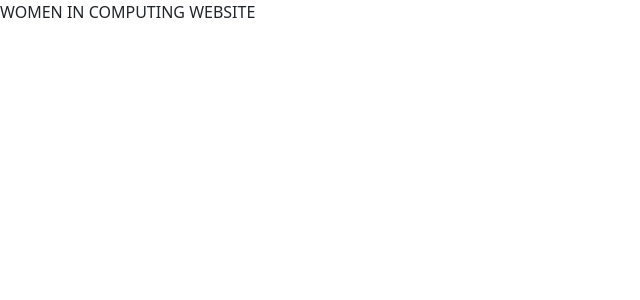
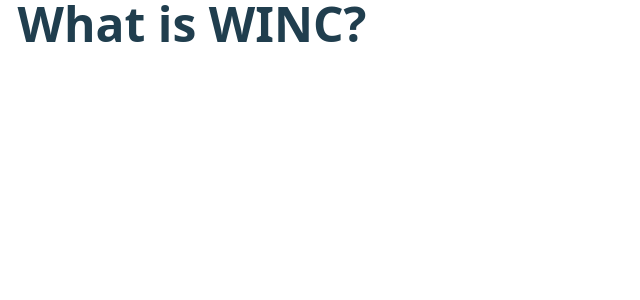
Before and after one commit to acm-ucr/winc-website, a Next.js app: page / in a window 1280 px wide. Shown: the top 300 px of the page, without its empty margins (0-640 px from the left). Built offline with nearby package versions, Linux system fonts and the light colour scheme.

Commit message:
styled title

```diff
--- a/src/app/page.js
+++ b/src/app/page.js
@@ -1,5 +1,11 @@
+import Title from "../components/Title";
+
 const Home = () => {
-  return <>WOMEN IN COMPUTING WEBSITE</>;
+  return (
+    <div>
+      <Title />
+    </div>
+  );
 };
 
 export default Home;
--- a/src/components/Title.js
+++ b/src/components/Title.js
@@ -1,7 +1,12 @@
 import React from "react";
 
+// this is a component
 const Title = () => {
-  return <div>Title</div>;
+  return (
+    <div className="flex justify-center text-winc-black text-5xl h-14 w-96 font-bold">
+      What is WINC?
+    </div>
+  );
 };
 
 export default Title;
```
